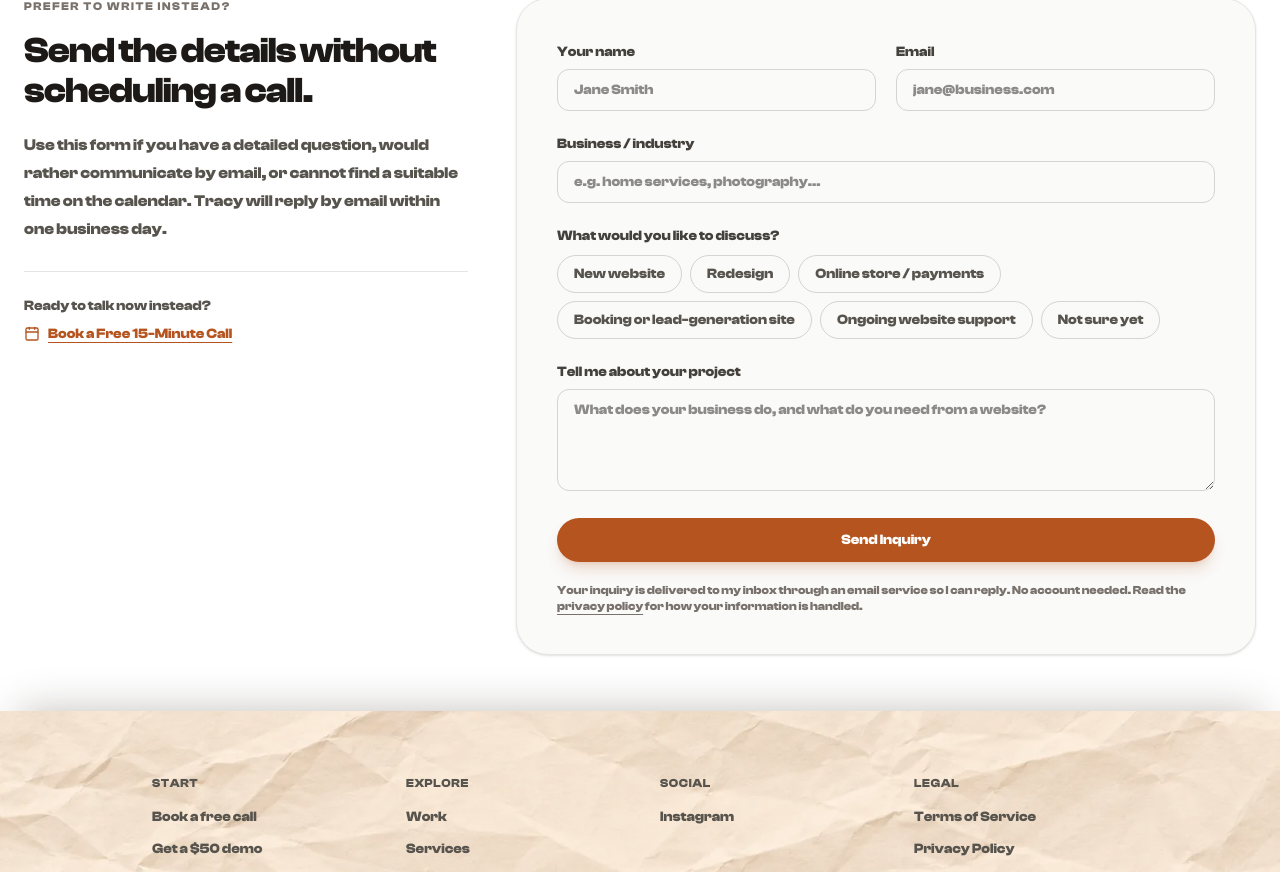
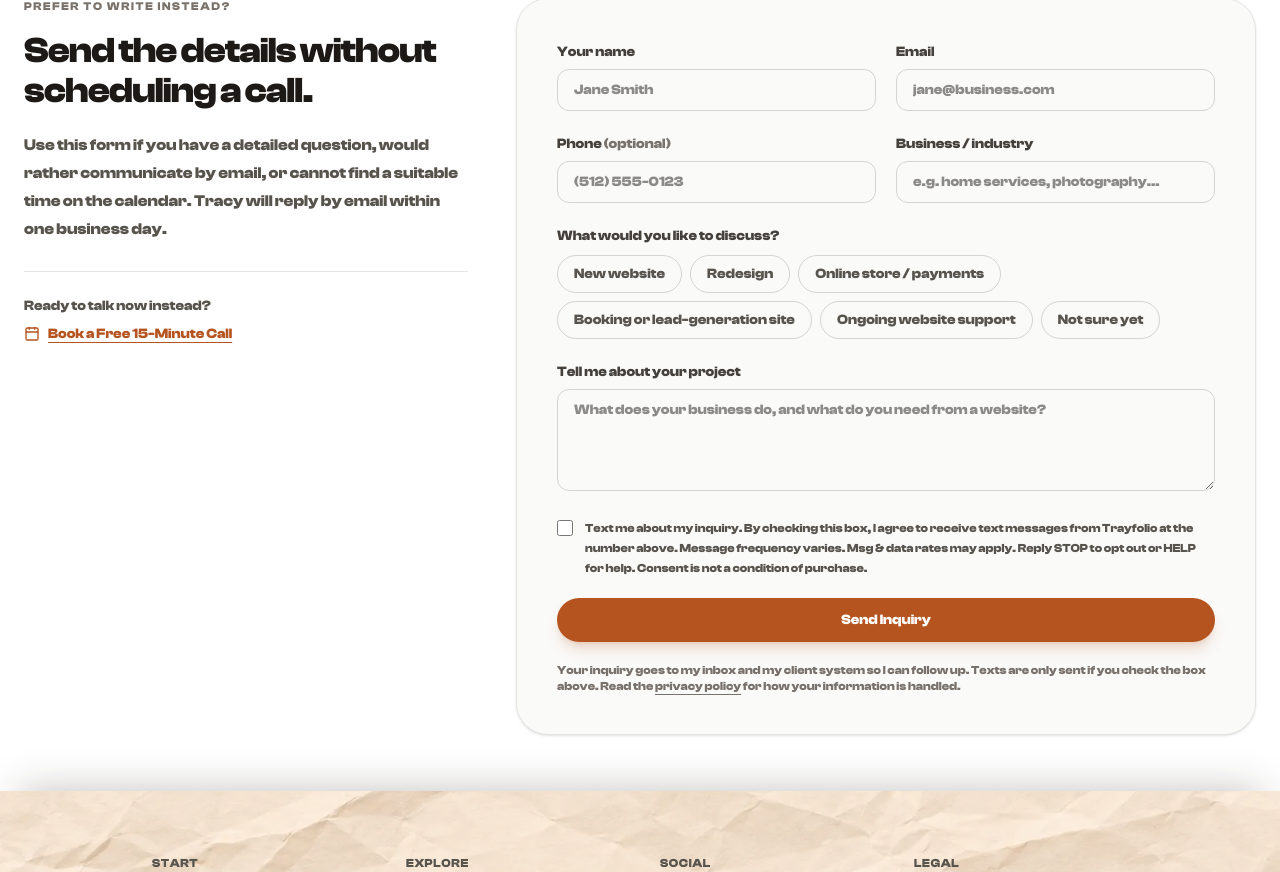
Before and after one commit to Tracyholbrook23/trayfolio-site, a Next.js app: page /contact in a window 1280 px wide. Shown: the part 717-1589 px from the top of the page. Built offline with nearby package versions, Linux system fonts and the light colour scheme; no server answers.

Commit message:
Send website leads to HighLevel and add SMS consent

```diff
--- a/src/app/api/contact/route.ts
+++ b/src/app/api/contact/route.ts
@@ -1,3 +1,4 @@
+import { highLevelConfigured, pushLead, type Lead } from "@/lib/highlevel";
 import { readSubmission } from "@/lib/submission";
 import { NextResponse } from "next/server";
 
@@ -63,14 +64,47 @@ export async function POST(request: Request) {
     return NextResponse.json({ error: "Invalid project type." }, { status: 400 });
   }
 
+  const projectTypes = rawTypes as string[];
+  const smsConsent = input.smsConsent === true;
+  const lead: Lead = {
+    name,
+    email,
+    phone: phone || "",
+    business: business || "",
+    projectTypes,
+    message,
+    smsConsent,
+  };
+
+  const emailReady = Boolean(process.env.WEB3FORMS_ACCESS_KEY || (process.env.RESEND_API_KEY && process.env.DEMO_EMAIL_FROM));
+  const crmReady = highLevelConfigured();
+  if (!emailReady && !crmReady) {
+    return NextResponse.json({ error: "Contact form is not configured." }, { status: 503 });
+  }
+
+  // Email Tracy and push the lead into HighLevel at the same time. Either one landing
+  // counts as delivered, so a HighLevel outage never loses an inquiry and vice versa.
+  const [emailResult, crmResult] = await Promise.allSettled([
+    emailReady ? sendInquiryEmail(lead) : Promise.resolve(false),
+    crmReady ? pushLead(lead) : Promise.resolve(null),
+  ]);
+  if (emailResult.status === "rejected") console.error("Inquiry email failed:", emailResult.reason);
+  if (crmResult.status === "rejected") console.error("HighLevel lead push failed:", crmResult.reason);
+
+  const emailed = emailResult.status === "fulfilled" && emailResult.value === true;
+  const synced = crmResult.status === "fulfilled" && Boolean(crmResult.value);
+  if (!emailed && !synced) {
+    return NextResponse.json({ error: "Could not send your inquiry. Please try again." }, { status: 502 });
+  }
+  return NextResponse.json({ success: true });
+}
+
+async function sendInquiryEmail(lead: Lead) {
   const accessKey = process.env.WEB3FORMS_ACCESS_KEY;
   const resendKey = process.env.RESEND_API_KEY;
   const from = process.env.DEMO_EMAIL_FROM;
-  if (!accessKey && !(resendKey && from)) {
-    return NextResponse.json({ error: "Contact form is not configured." }, { status: 503 });
-  }
+  const projectLine = lead.projectTypes.length ? lead.projectTypes.join(", ") : "Not specified";
 
-  try {
   // Prefer the verified transactional email path when both providers exist.
   if (resendKey && from) {
     const response = await fetch("https://api.resend.com/emails", {
@@ -80,40 +114,39 @@ export async function POST(request: Request) {
       body: JSON.stringify({
         from,
         to: process.env.ALERT_EMAIL || "tracyholbrook532@gmail.com",
-          reply_to: email,
+        reply_to: lead.email,
         subject: "New Trayfolio website inquiry",
         text: [
-            `Name: ${name}`, `Email: ${email}`, `Phone: ${phone || "Not given"}`,
-            `Business: ${business || "Not given"}`,
-            `Project: ${rawTypes.join(", ") || "Not specified"}`, "", message,
+          `Name: ${lead.name}`, `Email: ${lead.email}`, `Phone: ${lead.phone || "Not given"}`,
+          `Business: ${lead.business || "Not given"}`,
+          `Project: ${projectLine}`, `SMS consent: ${lead.smsConsent ? "Yes" : "No"}`, "", lead.message,
         ].join("\n"),
       }),
     });
     const result = await response.json();
     if (!response.ok || !result.id) throw new Error("Email provider rejected the submission.");
-      return NextResponse.json({ success: true });
+    return true;
   }
+  if (!accessKey) return false;
   const response = await fetch(WEB3FORMS_URL, {
     method: "POST",
     signal: AbortSignal.timeout(10_000),
     headers: { "Content-Type": "application/json", Accept: "application/json" },
     body: JSON.stringify({
       access_key: accessKey,
-        subject: `New website inquiry: ${business || name}`,
+      subject: `New website inquiry: ${lead.business || lead.name}`,
       from_name: "Trayfolio website",
-        replyto: email,
-        name,
-        email,
-        phone: phone || "Not given",
-        business: business || "Not given",
-        project_type: rawTypes.length ? rawTypes.join(", ") : "Not specified",
-        message,
+      replyto: lead.email,
+      name: lead.name,
+      email: lead.email,
+      phone: lead.phone || "Not given",
+      business: lead.business || "Not given",
+      project_type: projectLine,
+      sms_consent: lead.smsConsent ? "Yes" : "No",
+      message: lead.message,
     }),
   });
   const result = await response.json();
   if (!response.ok || !result.success) throw new Error("Web3Forms rejected the submission.");
-    return NextResponse.json({ success: true });
-  } catch {
-    return NextResponse.json({ error: "Could not send your inquiry. Please try again." }, { status: 502 });
+  return true;
 }
-}
--- a/src/app/privacy/page.tsx
+++ b/src/app/privacy/page.tsx
@@ -12,7 +12,8 @@ const sections = [
   ["Who handles your information", "Trayfolio is operated by Tracy Holbrook. This policy covers trayfolio.net and the demo pages hosted on it. For questions or privacy requests, email tracyholbrook532@gmail.com."],
   ["Information you provide", "When you send an inquiry, I receive your name, email address, message, selected project types, and any phone number or business details you choose to provide. When you order a demo or pay a project deposit, Stripe collects payment and billing information and provides order details so I can fulfill your purchase. Please do not put card details, passwords, or other sensitive information in the inquiry form."],
   ["How information is used", "I use inquiry and order information to reply to you, prepare quotes, provide services, send order-related emails, manage payments and demo credits, and resolve support or billing questions. Technical request information, including IP addresses, is also processed to deliver the website and limit abusive requests. Where applicable, these uses support steps you request before a contract, performance of a contract, legal recordkeeping obligations, and the legitimate interests of running and protecting the service."],
-  ["Service providers", "Vercel hosts the website. Contact-form submissions are delivered to my inbox through Web3Forms or Resend, depending on the website’s configuration. Stripe processes payments; full card numbers are handled on Stripe’s payment page, not in Trayfolio’s form. Resend sends transactional emails, including demo credit messages, when configured. Email providers also process correspondence. These providers receive the information needed for their respective services and may process it in the United States or other countries under their own terms and privacy practices."],
+  ["Service providers", "Vercel hosts the website. Contact-form submissions are delivered to my inbox through Web3Forms or Resend, depending on the website’s configuration, and are also saved in HighLevel (LeadConnector), the CRM I use to track inquiries and send follow-up emails and texts. Stripe processes payments; full card numbers are handled on Stripe’s payment page, not in Trayfolio’s form. Resend sends transactional emails, including demo credit messages, when configured. Email providers also process correspondence. These providers receive the information needed for their respective services and may process it in the United States or other countries under their own terms and privacy practices."],
+  ["Text messages", "If you check the text message box on the contact form, I may text you at the number you provide about your inquiry, such as confirmations and follow-ups. Message frequency varies and message and data rates may apply. Reply STOP to opt out at any time or HELP for help. Consent to receive texts is not a condition of purchase. Mobile numbers and text messaging opt-in data and consent are not shared with or sold to third parties or affiliates for marketing or promotional purposes."],
   ["Analytics and your choice", "If Google Analytics is enabled, it loads only after you select Accept analytics. It measures visits and page usage using browser and device information and analytics cookies. You can reject analytics without losing access to the website, and change your choice using Cookie settings in the footer. Advertising personalization and Google signals are disabled in the website’s analytics configuration. Inquiry text and payment details are not intentionally sent as analytics events."],
   ["Cookies and local storage", "The site saves your analytics choice in your browser’s local storage for six months. This preference storage is used to remember your decision. If accepted, Google Analytics may set cookies beginning with _ga; the website configures their lifetime to six months. Rejecting analytics disables collection through this site and removes accessible first-party analytics cookies. Stripe and external websites may use their own cookies when you visit them."],
   ["Keeping information", "Information is kept for as long as needed to respond to inquiries, deliver and support projects, maintain business and payment records, resolve disputes, and meet applicable legal obligations. The appropriate period depends on the type of record, whether we are working together, and any recordkeeping requirements. Service providers maintain their own records and backups according to their policies."],
@@ -27,7 +28,7 @@ export default function PrivacyPage() {
     <main id="main-content" className="flex-1 pb-[var(--stack-overlap)]">
       <article className="mx-auto max-w-3xl px-6 py-20 sm:py-28">
         <h1 className="font-display text-4xl tracking-tight sm:text-5xl">Privacy Policy</h1>
-        <p className="mt-4 text-sm text-stone-600">Last updated September 6, 2026</p>
+        <p className="mt-4 text-sm text-stone-600">Last updated September 30, 2026</p>
         <div className="mt-10 space-y-9">
           {sections.map(([title, body]) => <section key={title}><h2 className="text-xl font-semibold">{title}</h2><p className="mt-3 leading-7 text-stone-700">{body}</p></section>)}
         </div>
--- a/src/components/InquiryForm.tsx
+++ b/src/components/InquiryForm.tsx
@@ -21,6 +21,8 @@ const inputClass =
 export default function InquiryForm() {
   const [name, setName] = useState("");
   const [email, setEmail] = useState("");
+  const [phone, setPhone] = useState("");
+  const [smsConsent, setSmsConsent] = useState(false);
   const [business, setBusiness] = useState("");
   const [projectType, setProjectType] = useState<string[]>([]);
   const [message, setMessage] = useState("");
@@ -41,6 +43,8 @@ export default function InquiryForm() {
   function resetForm() {
     setName("");
     setEmail("");
+    setPhone("");
+    setSmsConsent(false);
     setBusiness("");
     setProjectType([]);
     setMessage("");
@@ -67,6 +71,8 @@ export default function InquiryForm() {
           botcheck,
           name,
           email,
+          phone,
+          smsConsent: smsConsent && phone.trim().length > 0,
           business,
           projectType,
           message,
@@ -153,6 +159,24 @@ export default function InquiryForm() {
         </div>
       </div>
 
+      <div className="grid gap-5 sm:grid-cols-2">
+      <div>
+        <label className="text-sm font-medium text-stone-700" htmlFor="inquiry-phone">
+          Phone <span className="font-normal text-stone-500">(optional)</span>
+        </label>
+        <input
+          id="inquiry-phone"
+          name="phone"
+          type="tel"
+          maxLength={40}
+          autoComplete="tel"
+          disabled={sending}
+          value={phone}
+          onChange={(e) => setPhone(e.target.value)}
+          className={inputClass}
+          placeholder="(512) 555-0123"
+        />
+      </div>
       <div>
         <label className="text-sm font-medium text-stone-700" htmlFor="inquiry-business">
           Business / industry
@@ -167,6 +191,7 @@ export default function InquiryForm() {
           className={inputClass}
           placeholder="e.g. home services, photography..."
         />
+      </div>
       </div>
 
       <div>
@@ -209,6 +234,23 @@ export default function InquiryForm() {
         />
       </div>
 
+      <label className="flex items-start gap-3 text-xs leading-5 text-stone-600" htmlFor="inquiry-sms-consent">
+        <input
+          id="inquiry-sms-consent"
+          name="smsConsent"
+          type="checkbox"
+          disabled={sending}
+          checked={smsConsent}
+          onChange={(e) => setSmsConsent(e.target.checked)}
+          className="mt-0.5 h-4 w-4 shrink-0 rounded border-stone-300 accent-stone-900"
+        />
+        <span>
+          Text me about my inquiry. By checking this box, I agree to receive text messages from
+          Trayfolio at the number above. Message frequency varies. Msg &amp; data rates may apply.
+          Reply STOP to opt out or HELP for help. Consent is not a condition of purchase.
+        </span>
+      </label>
+
       {/* Honeypot. Hidden from people and from screen readers; bots fill it in. */}
       <input
         type="checkbox"
@@ -242,7 +284,7 @@ export default function InquiryForm() {
         </p>
       ) : (
         <p className="text-xs text-stone-500">
-          Your inquiry is delivered to my inbox through an email service so I can reply. No account needed. Read the{" "}
+          Your inquiry goes to my inbox and my client system so I can follow up. Texts are only sent if you check the box above. Read the{" "}
           <a href="/privacy" className="underline underline-offset-4">privacy policy</a>
           {" "}for how your information is handled.
         </p>
--- /dev/null
+++ b/src/lib/highlevel.ts
@@ -0,0 +1,112 @@
+// Pushes website leads into HighLevel (LeadConnector API v2).
+// Uses plain fetch, same as the Stripe and Resend integrations, so no SDK install is needed.
+//
+// Env vars (set in Vercel):
+//   GHL_PRIVATE_TOKEN  Private Integration token from the HighLevel sub-account
+//   GHL_LOCATION_ID    The sub-account (location) id
+// Without both, pushLead is a no-op and the form still emails Tracy through Resend.
+//
+// Tagging the contact with LEAD_TAG is what fires the "Website Lead" workflow in HighLevel.
+// The tag is removed and re-added on every submission so returning visitors fire it again.
+
+const API_BASE = "https://services.leadconnectorhq.com";
+const API_VERSION = "2021-07-28";
+const REQUEST_TIMEOUT_MS = 8_000;
+
+export const LEAD_TAG = "website lead";
+const SMS_CONSENT_TAG = "sms consent";
+const LEAD_SOURCE = "Trayfolio website";
+
+export type Lead = {
+  name: string;
+  email: string;
+  phone: string;
+  business: string;
+  projectTypes: string[];
+  message: string;
+  smsConsent: boolean;
+};
+
+export function highLevelConfigured() {
+  return Boolean(process.env.GHL_PRIVATE_TOKEN && process.env.GHL_LOCATION_ID);
+}
+
+// HighLevel wants E.164. Most visitors type a 10 digit US number.
+export function toE164(raw: string) {
+  const trimmed = raw.trim();
+  if (!trimmed) return "";
+  const digits = trimmed.replace(/\D/g, "");
+  if (trimmed.startsWith("+") && digits.length >= 8) return `+${digits}`;
+  if (digits.length === 10) return `+1${digits}`;
+  if (digits.length === 11 && digits.startsWith("1")) return `+${digits}`;
+  return "";
+}
+
+function splitName(full: string) {
+  const parts = full.trim().split(/\s+/);
+  const firstName = parts.shift() ?? "";
+  return { firstName, lastName: parts.join(" ") };
+}
+
+async function ghl(path: string, method: string, body?: unknown) {
+  const response = await fetch(`${API_BASE}${path}`, {
+    method,
+    signal: AbortSignal.timeout(REQUEST_TIMEOUT_MS),
+    headers: {
+      Authorization: `Bearer ${process.env.GHL_PRIVATE_TOKEN}`,
+      Version: API_VERSION,
+      "Content-Type": "application/json",
+      Accept: "application/json",
+    },
+    body: body === undefined ? undefined : JSON.stringify(body),
+  });
+  const data = await response.json().catch(() => ({}));
+  if (!response.ok) {
+    throw new Error(`HighLevel ${method} ${path} failed with ${response.status}`);
+  }
+  return data as Record<string, unknown>;
+}
+
+/** Creates or updates the contact, saves the inquiry, then tags it to start the workflow. */
+export async function pushLead(lead: Lead) {
+  const locationId = process.env.GHL_LOCATION_ID;
+  const { firstName, lastName } = splitName(lead.name);
+  const phone = toE164(lead.phone);
+  const projectType = lead.projectTypes.join(", ") || "Not specified";
+
+  const upsert = await ghl("/contacts/upsert", "POST", {
+    locationId,
+    firstName,
+    lastName,
+    name: lead.name,
+    email: lead.email,
+    ...(phone ? { phone } : {}),
+    ...(lead.business ? { companyName: lead.business } : {}),
+    source: LEAD_SOURCE,
+    customFields: [
+      { key: "website_inquiry", field_value: lead.message },
+      { key: "project_type", field_value: projectType },
+    ],
+  });
+
+  const contact = upsert.contact as { id?: string } | undefined;
+  const contactId = contact?.id;
+  if (!contactId) throw new Error("HighLevel upsert returned no contact id");
+
+  await ghl(`/contacts/${contactId}/notes`, "POST", {
+    body: [
+      `Website inquiry (${new Date().toISOString().slice(0, 10)})`,
+      `Business: ${lead.business || "Not given"}`,
+      `Project: ${projectType}`,
+      `SMS consent: ${lead.smsConsent ? "yes" : "no"}`,
+      "",
+      lead.message,
+    ].join("\n"),
+  }).catch(() => undefined);
+
+  const tags = lead.smsConsent && phone ? [LEAD_TAG, SMS_CONSENT_TAG] : [LEAD_TAG];
+  await ghl(`/contacts/${contactId}/tags`, "DELETE", { tags: [LEAD_TAG] }).catch(() => undefined);
+  await ghl(`/contacts/${contactId}/tags`, "POST", { tags });
+
+  return contactId;
+}
```
Lines whose indentation alone changed are shown as unchanged.
